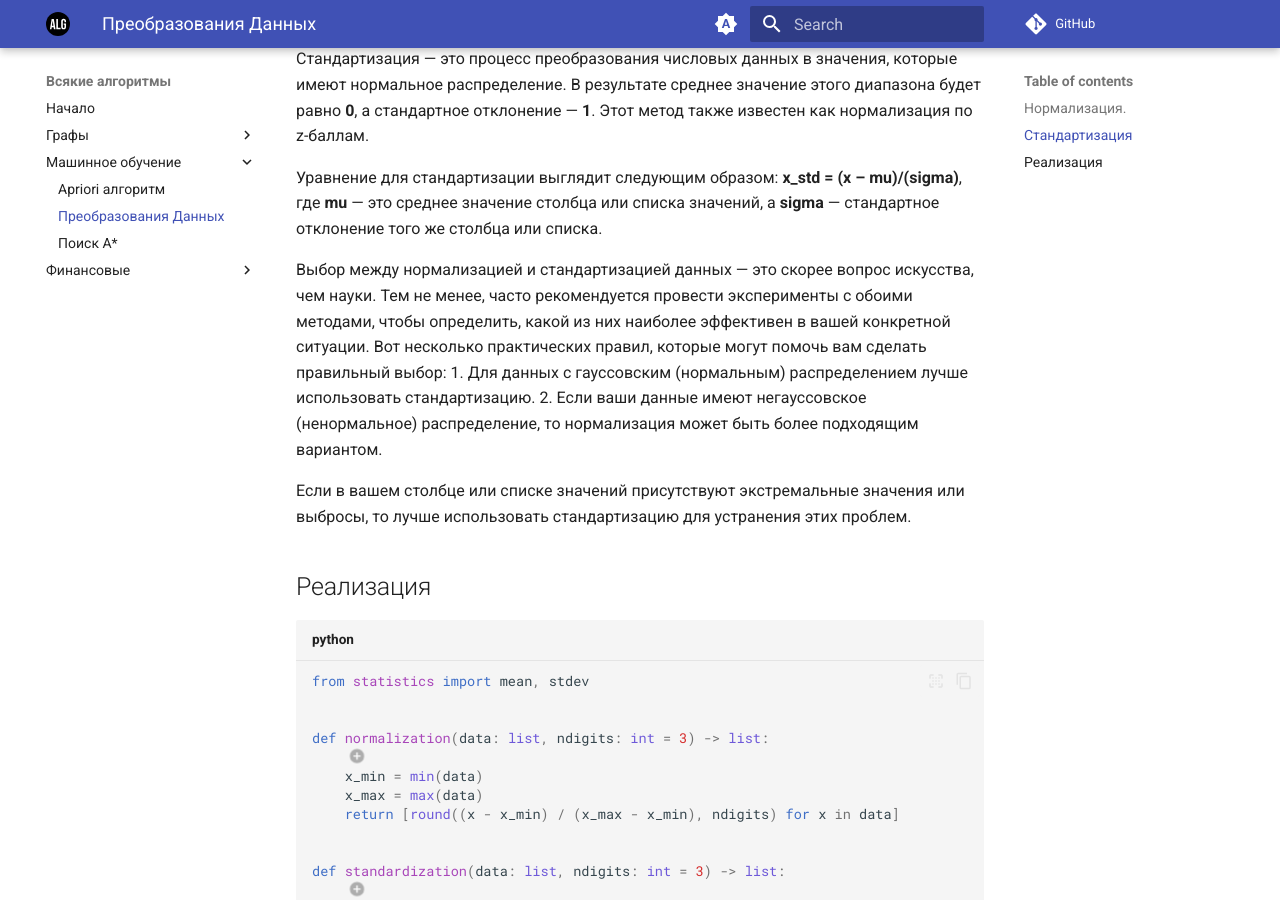
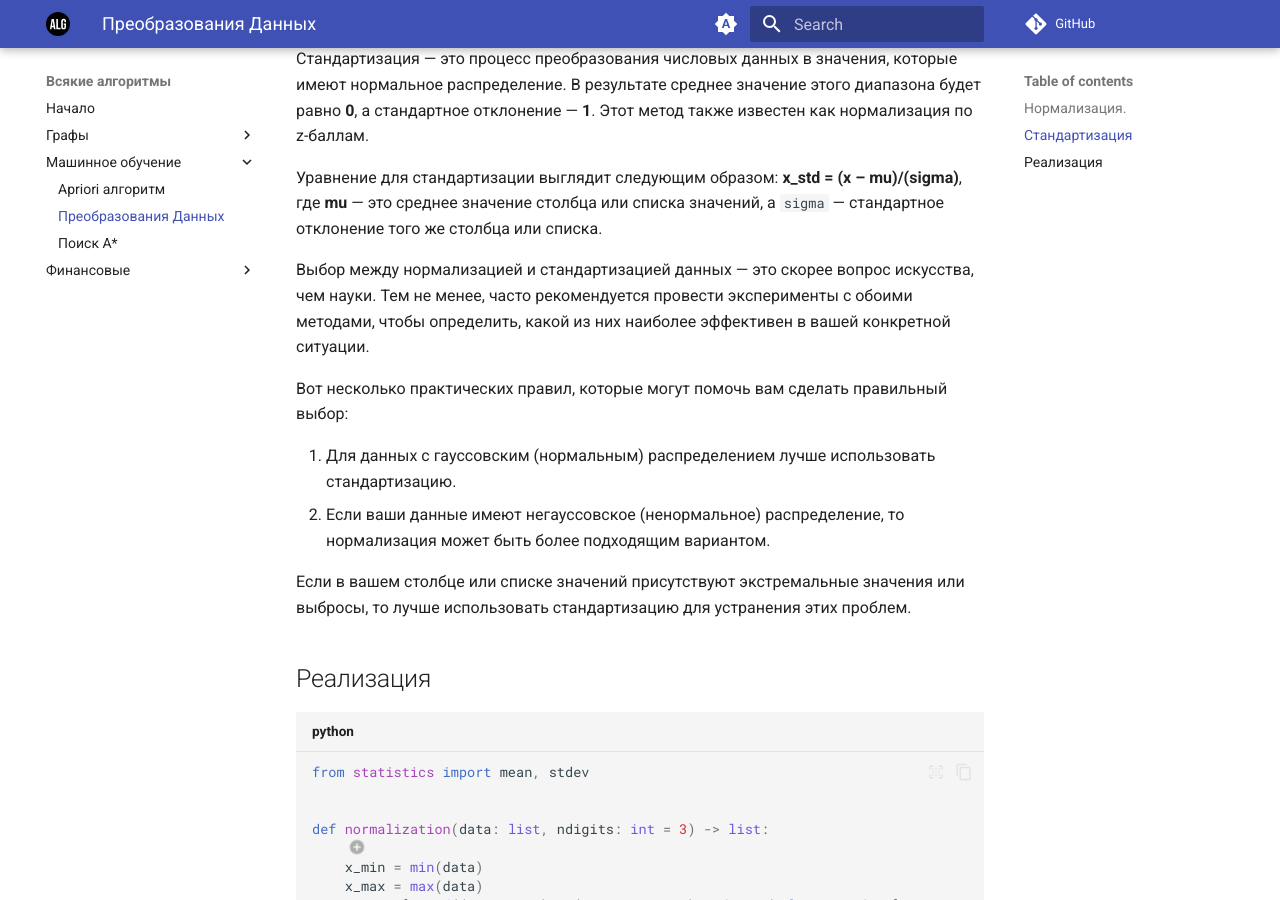
Before and after one commit to neegor/algoritmy, an MkDocs documentation site: the page built from docs/machine_learning/data_transformations.md, in a window 1280 px wide and 900 px high, scrolled down 648 px. Built offline with MkDocs 1.6.1 and Material for MkDocs 9.7.7, drawn with Linux system fonts in a browser that asks for light colours; comment, search, counter and statistics services are not loaded.

```diff
--- a/docs/machine_learning/data_transformations.md
+++ b/docs/machine_learning/data_transformations.md
@@ -12,10 +12,12 @@
 
 Стандартизация — это процесс преобразования числовых данных в значения, которые имеют нормальное распределение. В результате среднее значение этого диапазона будет равно __0__, а стандартное отклонение — __1__. Этот метод также известен как нормализация по z-баллам.
 
-Уравнение для стандартизации выглядит следующим образом: __x_std = (x – mu)/(sigma)__, где __mu__ — это среднее значение столбца или списка значений, а __sigma__ — стандартное отклонение того же столбца или списка.
+Уравнение для стандартизации выглядит следующим образом: __x_std = (x – mu)/(sigma)__, где __mu__ — это среднее значение столбца или списка значений, а `sigma` — стандартное отклонение того же столбца или списка.
 
 Выбор между нормализацией и стандартизацией данных — это скорее вопрос искусства, чем науки. Тем не менее, часто рекомендуется провести эксперименты с обоими методами, чтобы определить, какой из них наиболее эффективен в вашей конкретной ситуации.
+
 Вот несколько практических правил, которые могут помочь вам сделать правильный выбор:
+
 1. Для данных с гауссовским (нормальным) распределением лучше использовать стандартизацию.
 2. Если ваши данные имеют негауссовское (ненормальное) распределение, то нормализация может быть более подходящим вариантом.
 
--- a/mkdocs.yml
+++ b/mkdocs.yml
@@ -7,7 +7,11 @@
   name: material
   locale: ru
   logo: assets/logo.svg
-  analytics: {gtag: 'G-274394082'}
+
+  font:
+    text: Roboto
+    code: Roboto Mono
+
   features:
     - content.code.copy
     - content.code.select
```
Also changed, not shown: 1 other file.
